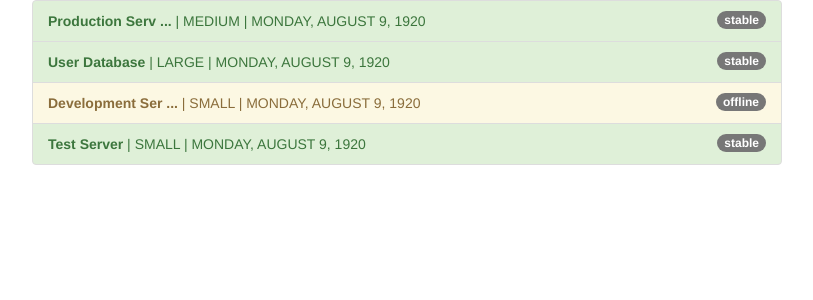
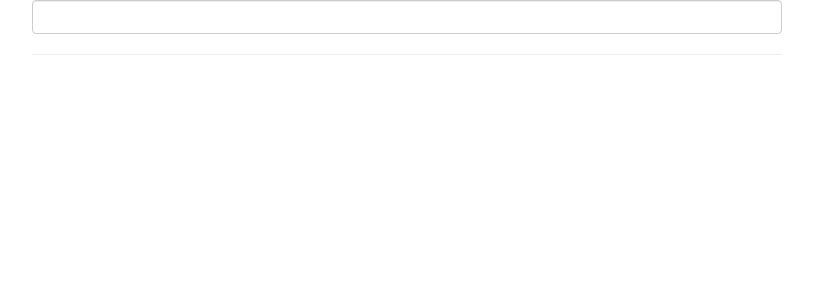
Before and after one commit to mc-carthy/ngChunks, an Angular app in the folder pipes/: page / in a window 1280 px wide. Shown: the top 300 px of the page, without its empty margins (233-1046 px from the left). Built offline with nearby package versions, Linux system fonts and the light colour scheme.

Commit message:
Add filter pipe

```diff
--- /dev/null
+++ b/pipes/src/app/pipe-example/filter.pipe.ts
@@ -0,0 +1,20 @@
+import { Pipe } from '@angular/core';
+import { PipeTransform } from '@angular/core';
+
+@Pipe({
+    name: 'filter'
+})
+export class FilterPipe implements PipeTransform {
+    transform(value: any, filterString: string, propName: string) {
+        if (value.length > 0) {
+            const resultArray = []
+            for (const item of value) {
+                if (item[propName] === filterString) {
+                    resultArray.push(item);
+                }
+            }
+            return resultArray;
+        }
+        return value;
+    }
+}
--- a/pipes/src/app/pipe-example/pipe-example.component.html
+++ b/pipes/src/app/pipe-example/pipe-example.component.html
@@ -1,9 +1,15 @@
 <div class="container">
     <div class="row">
         <div class="col-xs-12 col-sm-10 col-md-8 col-sm-offset-1 col-md-offset-2">
+            <input
+                [(ngModel)]="filteredStatus"
+                type="text"
+                class="form-control"
+            >
+            <hr>
             <ul class="list-group">
                 <li
-                    *ngFor="let server of servers"
+                    *ngFor="let server of servers | filter:filteredStatus:'status'"
                     [ngClass]="getStatusClasses(server)"
                     class="list-group-item"
                 >
--- a/pipes/src/app/pipe-example/pipe-example.component.ts
+++ b/pipes/src/app/pipe-example/pipe-example.component.ts
@@ -6,6 +6,8 @@ import { Component, OnInit } from '@angular/core';
     styleUrls: ['./pipe-example.component.css']
 })
 export class PipeExampleComponent implements OnInit {
+
+    filteredStatus = '';
 
     servers = [
         {
```
Also changed, not shown: pipes/src/app/app.module.ts (+6 -2 lines).
